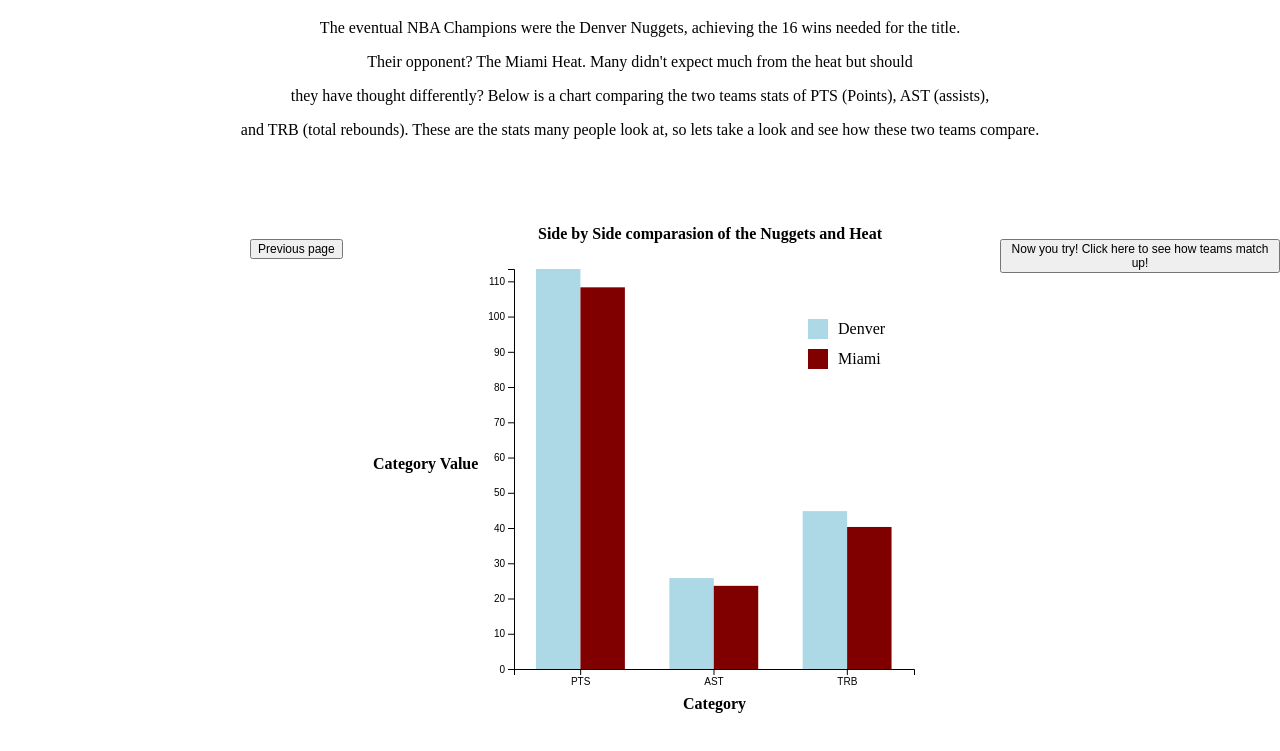
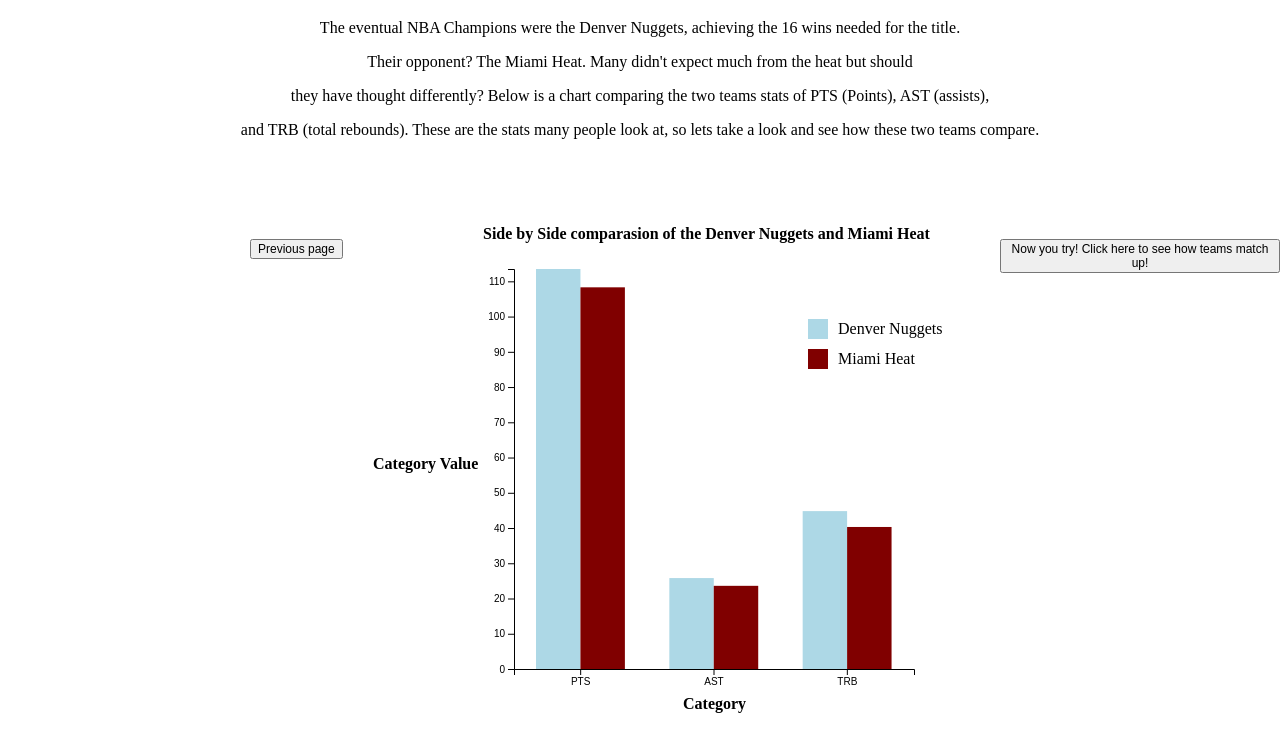
Before and after one commit to RishiGoyal02/RishiGoyal02.github.io, a plain HTML site: page scene2.html in a window 1280 px wide. Shown: the part 61-812 px from the top of the page. Drawn offline with nearby package versions, Linux system fonts and the light colour scheme.

Commit message:
scenes commit

```diff
--- a/scene2.html
+++ b/scene2.html
@@ -81,11 +81,11 @@
 
         svg.append("text")
         .attr("transform", "translate(125,0)")
-        .attr("x", 405)
+        .attr("x", 350)
         .attr("y", 90)
         .attr("font-size", "36ppx")
         .attr("font-weight", "bold")
-        .text("Side by Side comparasion of the Nuggets and Heat");
+        .text("Side by Side comparasion of the Denver Nuggets and Miami Heat");
 
         svg.append("text")
         .attr("transform", "translate(10,0)")
@@ -180,7 +180,7 @@
                 legend.append("text")
                     .attr("x", 30)
                     .attr("y", 15)
-                    .text("Denver");
+                    .text("Denver Nuggets");
 
                 legend.append("rect")
                     .attr("x", 0)
@@ -192,7 +192,7 @@
                 legend.append("text")
                     .attr("x", 30)
                     .attr("y", 45)
-                    .text("Miami");
+                    .text("Miami Heat");
 
         });
 
```
Also changed, not shown: index.html (+5 -5 lines), scene3.html (+1 -1 lines).
